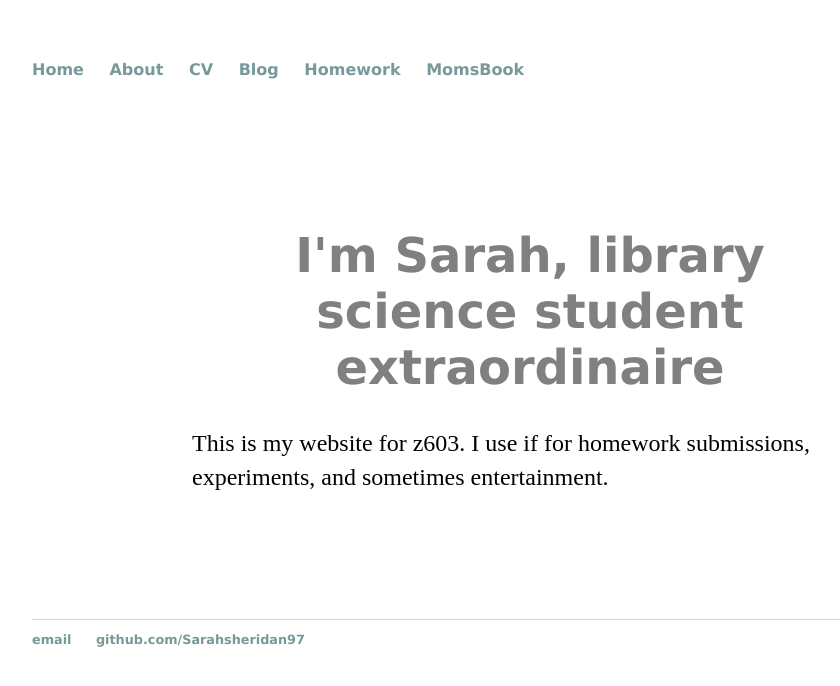
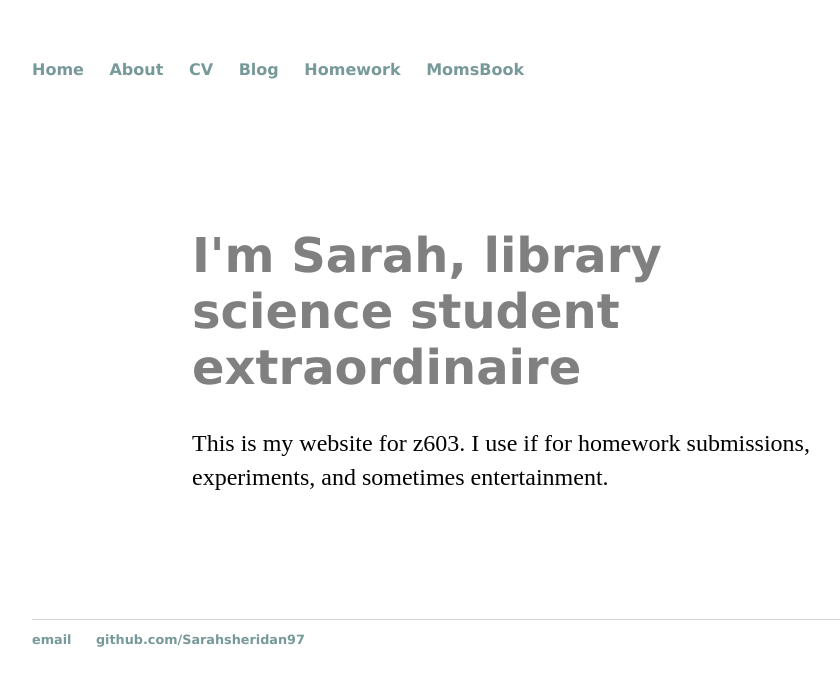
Before and after one commit to Sarahsheridan97/sarahsheridan97.github.io, a Jekyll site: the page built from index.html, in a window 1280 px wide. Shown: the top 686 px of the page, without its empty margins (160-1000 px from the left). Built offline with Jekyll 4.4.1, drawn with Linux system fonts in a browser that asks for light colours.

Commit message:
Update main.css

```diff
--- a/css/main.css
+++ b/css/main.css
@@ -35,21 +35,18 @@ li {
 title {
     font-size: 4em;
     font-family: Zapf-Chancery, cursive;
-    color: gray;
-    text-align: center;
+    color: purple;
 }
 
 h1 {
     font-size: 3em;
     font-family:'Veranda', 'Geneva', 'Sans-Serif';
     color: gray;
-    text-align: center;
 }
 
 h2 {
     font-size: 2.5em;
     font-family:'Veranda', 'Geneva', 'Sans-Serif';
-    text-align: center;
     color: gray;
 }
 
```
